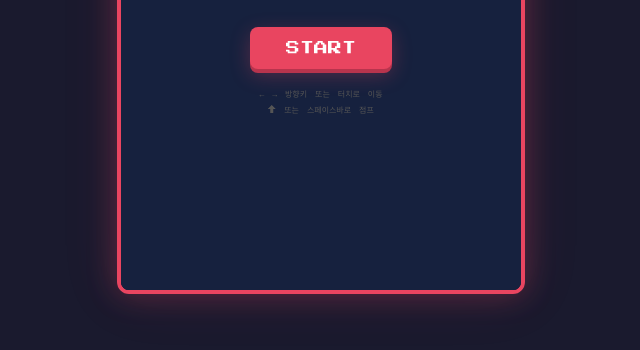
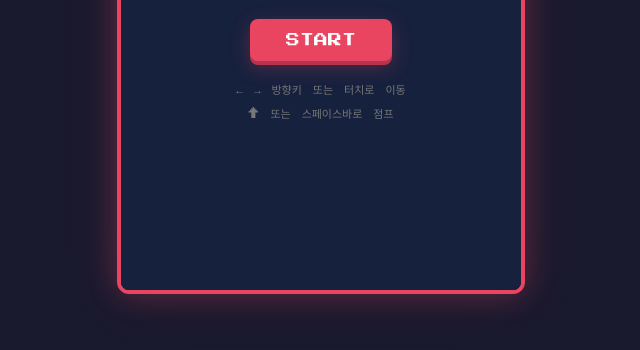
Before and after one commit to hyeonsu-jung/poop_dodger, a plain HTML site: page index.html in a window 1280 px wide. Shown: the part 410-760 px from the top of the page, without its empty margins (319-959 px from the left). Drawn offline with Linux system fonts and the light colour scheme.

Commit message:
Update index.html

```diff
--- a/index.html
+++ b/index.html
@@ -122,11 +122,11 @@
   }
 
   .controls-hint {
-    color: #555;
-    font-size: 8px;
+    color: #777;
+    font-size: 11px;
     margin-top: 16px;
     text-align: center;
-    line-height: 2;
+    line-height: 2.2;
   }
 </style>
 </head>
```
